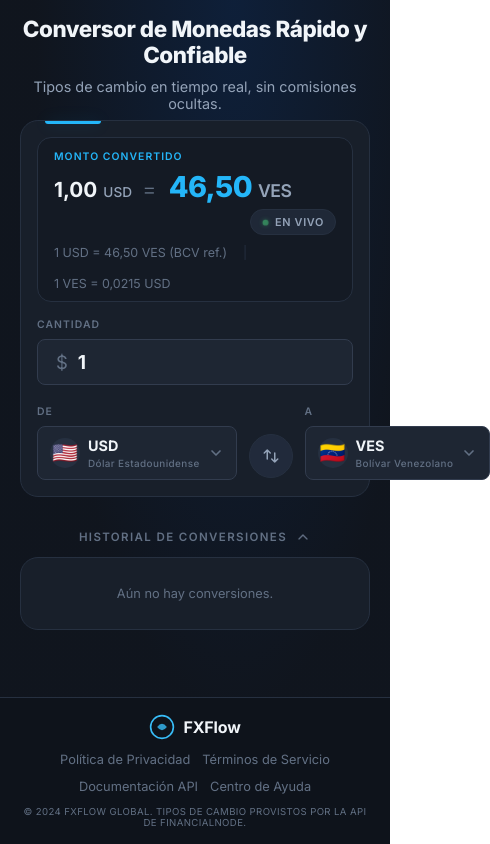
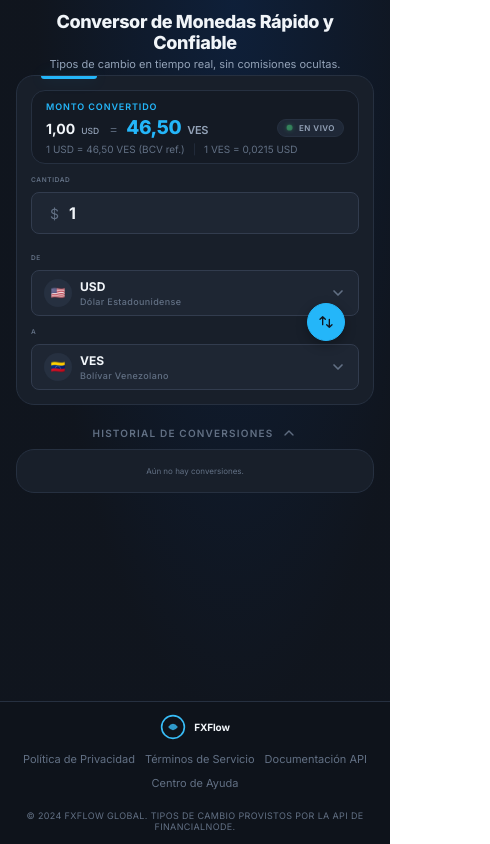
Before and after one commit to hendersonrive/convertodr-de-moneda, a plain HTML site: page index.html in a window 390 px wide. Shown: the whole page, 490 px wide, since content can reach past the window. Drawn offline with Linux system fonts and the light colour scheme; no server answers.

Commit message:
Add files via upload

```diff
--- a/style.css
+++ b/style.css
@@ -35,7 +35,10 @@
   --transition: 0.2s ease;
 }
 
-html { scroll-behavior: smooth; }
+html {
+  scroll-behavior: smooth;
+  font-size: 62.5%; /* 1rem = 10px */
+}
 
 body {
   font-family: var(--font);
@@ -46,6 +49,7 @@
   min-height: 100vh;
   display: flex;
   flex-direction: column;
+  font-size: 1.6rem; /* Default body font size */
 }
 
 /* ---------- Hero ---------- */
@@ -630,24 +634,70 @@
 
 /* ---------- Responsive ---------- */
 @media (max-width: 480px) {
-  .hero { padding: 16px 20px 8px; }
-  .hero__subtitle { font-size: 0.9rem; }
-  .card { padding: 16px; }
-  .result-display { padding: 12px 16px 10px; margin-bottom: 16px; }
-  .result-display__to-amount { font-size: 1.8rem; }
-  .result-display__from-amount { font-size: 1.3rem; }
-  .amount-input { font-size: 1.2rem; padding: 10px 0; }
-  .currency-btn { padding: 10px 12px; gap: 8px; }
-  .currency-btn__flag { width: 30px; height: 30px; font-size: 1.3rem; }
-  .currency-btn__code { font-size: 0.9rem; }
-  .footer { padding: 16px 20px; flex-direction: column; align-items: center; text-align: center; }
-  .footer__links { gap: 12px; justify-content: center; }
-  .footer__copy { font-size: 0.6rem; }
+  .hero { padding: 12px 20px 4px; }
+  .hero__title { font-size: 1.8rem; }
+  .hero__subtitle { font-size: 1.1rem; margin-top: 4px; }
+
+  .main { padding: 0 16px 12px; gap: 12px; }
+  .card { padding: 14px; }
+
+  .result-display { padding: 10px 14px 8px; margin-bottom: 12px; }
+  .result-display__label { font-size: 0.9rem; margin-bottom: 6px; }
+  .result-display__row { gap: 4px; margin-bottom: 6px; }
+  .result-display__from-amount { font-size: 1.4rem; }
+  .result-display__to-amount { font-size: 1.9rem; }
+  .live-badge { padding: 3px 8px; font-size: 0.8rem; }
+  .result-display__rates { font-size: 1rem; gap: 8px; }
+
+  .amount-input { font-size: 1.6rem; padding: 10px 0; }
+  .amount-symbol { font-size: 1.4rem; }
+
+  .currency-row {
+    flex-direction: column;
+    gap: 1.2rem;
+    align-items: stretch;
+    position: relative;
+    padding: 0;
+  }
+  .swap-btn {
+    position: absolute;
+    right: 1.4rem;
+    top: 50%;
+    transform: translateY(-50%);
+    margin: 0;
+    z-index: 100;
+    width: 3.8rem; height: 3.8rem;
+    background: var(--accent);
+    color: var(--bg-base);
+    border-color: var(--accent);
+    box-shadow: 0 0.4rem 1.2rem rgba(0,0,0,0.3);
+  }
+  /* Ensure the top field has higher z-index when its dropdown is open */
+  .currency-field:first-child { z-index: 21; }
+  .currency-field:last-child { z-index: 20; }
+
+  .swap-btn:hover { transform: translateY(-50%) rotate(180deg); }
+  .swap-btn svg { width: 1.6rem; height: 1.6rem; }
+
+  .currency-field { position: relative; width: 100%; }
+
+  .currency-btn { padding: 8px 12px; gap: 8px; }
+  .currency-btn__flag { width: 28px; height: 28px; font-size: 1.2rem; }
+  .currency-btn__code { font-size: 1.2rem; }
+  .currency-btn__name { font-size: 0.9rem; }
+
+  .history-toggle { padding: 8px; font-size: 1rem; }
+  .history-list { padding: 4px 12px; }
+  .history-item__conversion { font-size: 1.1rem; }
+  .history-item__rate { font-size: 1rem; }
+
+  .footer { padding: 12px 16px; flex-direction: column; align-items: center; text-align: center; }
+  .footer__links { gap: 10px; justify-content: center; }
+  .footer__links a { font-size: 1.1rem; }
+  .footer__copy { font-size: 0.9rem; width: 100%; order: 10; margin-top: 8px; }
 }
 
-@media (max-height: 700px) {
-  .hero { padding: 12px 24px 8px; }
-  .main { gap: 12px; padding-bottom: 12px; }
-  .result-display { margin-bottom: 12px; }
-  .footer { padding: 8px 48px; }
+@media (max-height: 650px) {
+  .hero { display: none; } /* Hide hero on very short screens to save space */
+  .main { padding-top: 16px; }
 }
```
